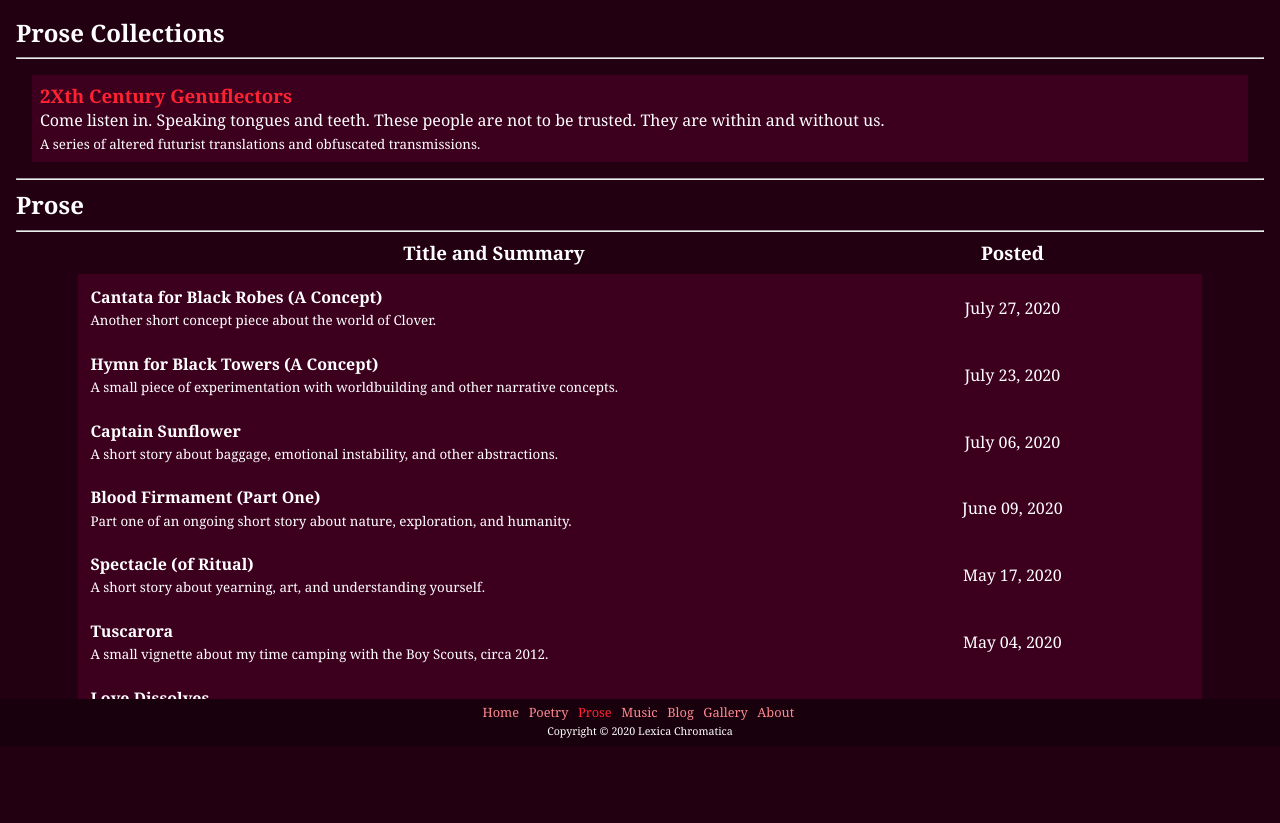
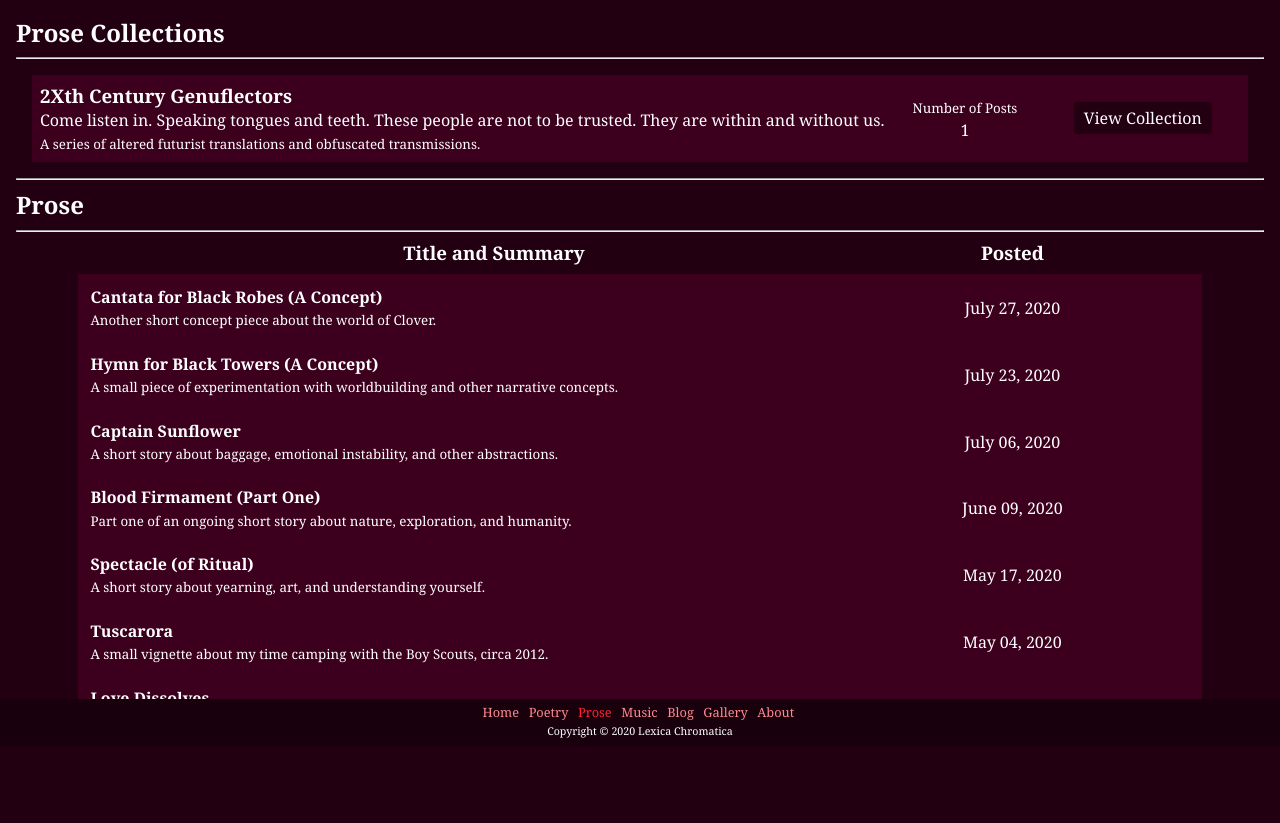
Before and after one commit to Nynergy/Nynergy.github.io, a Jekyll site: the page built from prose/index.html, in a window 1280 px wide. Shown: the part 154-977 px from the top of the page. Built offline with Jekyll 4.4.1, drawn with Linux system fonts in a browser that asks for light colours; nearby versions of some CDN libraries.

Commit message:
Modified styling for collections

```diff
--- a/css/main.css
+++ b/css/main.css
@@ -389,9 +389,35 @@ table tbody tr:hover .goto {
 }
 
 .prose-collection {
+  display: flex;
+  align-items: center;
   background-color: #3c001e;
   color: #fff;
   padding: 0.5rem;
+  cursor: pointer;
+}
+.prose-collection .collection-counter {
+  margin: auto;
+  text-align: center;
+}
+.prose-collection .collection-button {
+  margin: auto;
+}
+.prose-collection .goto {
+  background-color: #220011;
+  color: #fff;
+  cursor: pointer;
+  border: 0;
+  border-radius: 2px;
+  padding: 5px 10px;
+  opacity: 1;
+}
+.prose-collection .goto:hover {
+  background-color: #55002b;
+  color: #fff;
+}
+.prose-collection a {
+  color: #fff;
 }
 .prose-collection h3 {
   margin: 0;
--- a/prose/index.html
+++ b/prose/index.html
@@ -8,10 +8,23 @@ mastheadClass: masthead-prose
 <h2>Prose Collections</h2>
 <hr>
 
-<div class="prose-collection m-1">
-	<a href="/prose/genuflectors"><h3>2Xth Century Genuflectors</h3></a>
-	<p>Come listen in. Speaking tongues and teeth. These people are not to be trusted. They are within and without us.</p>
-	<small>A series of altered futurist translations and obfuscated transmissions.</small>
+<div class="prose-collection m-1" onclick="location.href='/prose/genuflectors'">
+	<div class="collection-info">
+		<a href="/prose/genuflectors"><h3>2Xth Century Genuflectors</h3></a>
+		<p>Come listen in. Speaking tongues and teeth. These people are not to be trusted. They are within and without us.</p>
+		<small>A series of altered futurist translations and obfuscated transmissions.</small>
+	</div>
+	<div class="collection-counter">
+		<small>Number of Posts</small>
+		{% assign counter = 0 %}
+		{% for post in site.genuflectors %}
+			{% assign counter = counter | plus: 1 %}
+		{% endfor %}
+		<p>{{counter}}</p>
+	</div>
+	<div class="collection-button">
+		<a href="/prose/genuflectors" class="goto">View Collection</a>
+	</div>
 </div>
 
 <hr>
```
Also changed, not shown: scss/_prose.scss (+29 -0 lines).
